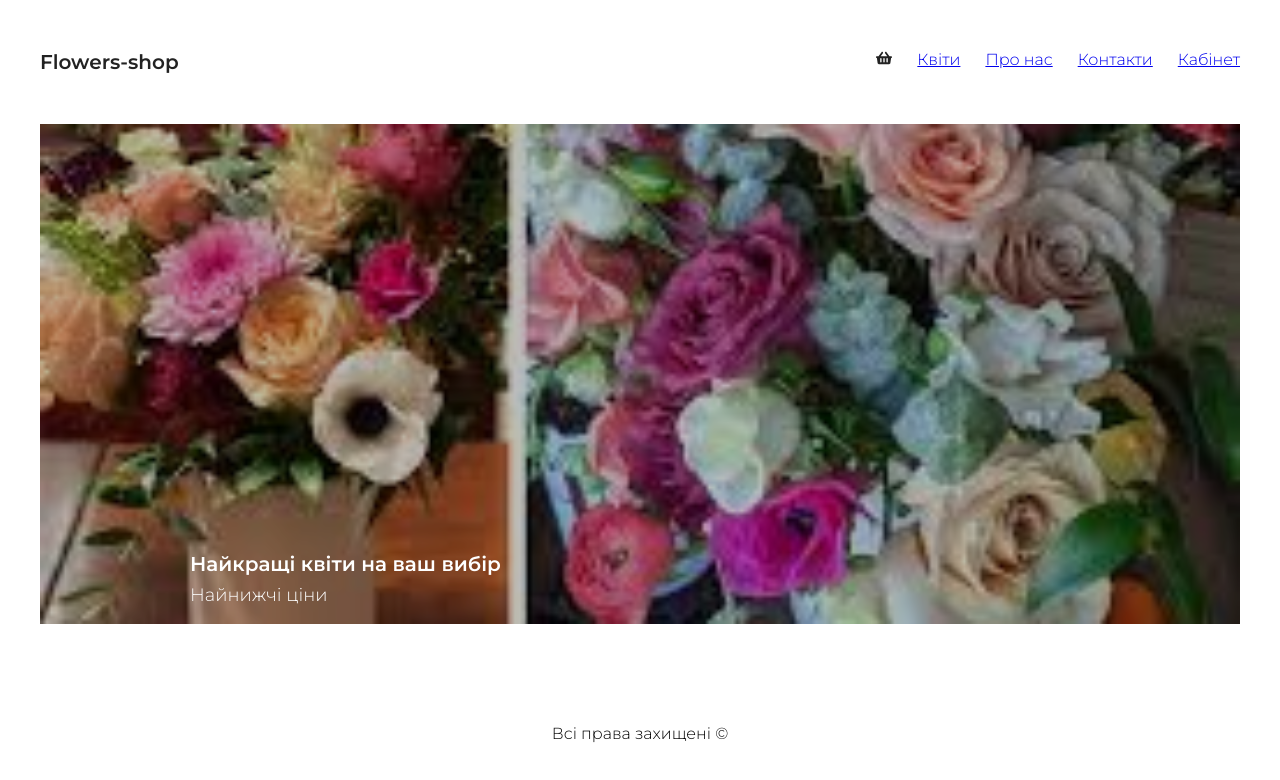
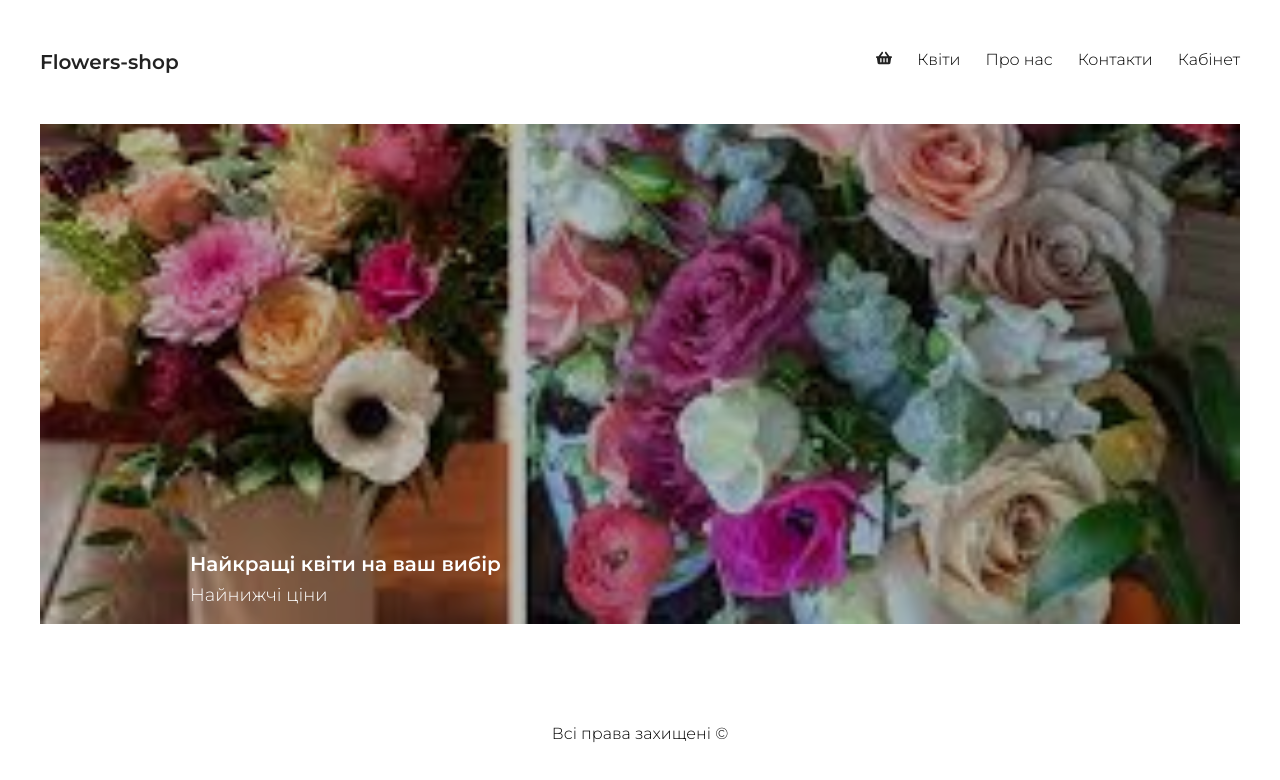
Before and after one commit to AndriiDan/Shop, a React (Create React App) app: page / in a window 1280 px wide. Shown: the top 780 px of the page. Built offline with nearby package versions, Linux system fonts and the light colour scheme.

Commit message:
NavLink.

```diff
--- a/src/components/Header/Navbar/Navbar.jsx
+++ b/src/components/Header/Navbar/Navbar.jsx
@@ -1,14 +1,15 @@
 // import React from 'react';
+import { NavLink } from 'react-router-dom';
 import classes from './Navbar.module.css';
 
 // к-та навігації по застосунку
 const Navbar = () => {
     return (
         <ul className={classes.nav}>
-            <li><a href="/flowers">Квіти</a></li>
-            <li><a href="/aboutUs">Про нас</a></li>
-            <li><a href="/contacts">Контакти</a></li>
-            <li><a href="/office">Кабінет</a></li>
+            <li className={classes.item}><NavLink to="/flowers" className={navData => navData.isActive ? classes.active : classes.item}>Квіти</NavLink></li>
+            <li className={classes.item}><NavLink to="/aboutUs" className={navData => navData.isActive ? classes.active : classes.item}>Про нас</NavLink></li>
+            <li className={classes.item}><NavLink to="/contacts" className={navData => navData.isActive ? classes.active : classes.item}>Контакти</NavLink></li>
+            <li className={classes.item}><NavLink to="/office" className={navData => navData.isActive ? classes.active : classes.item}>Кабінет</NavLink></li>
         </ul>
     )
 }
--- a/src/components/Header/Navbar/Navbar.module.css
+++ b/src/components/Header/Navbar/Navbar.module.css
@@ -10,6 +10,16 @@ ul.nav li {
     transition: opacity 500ms ease;
 }
 
+li a {
+    color: rgb(0, 0, 0);
+    text-decoration: none;
+}
+
+li a.active {
+    font-weight: bold;
+    font-size: 1.2em;
+}
+
 ul.nav li:hover {
     opacity: 0.5;
 }
```
